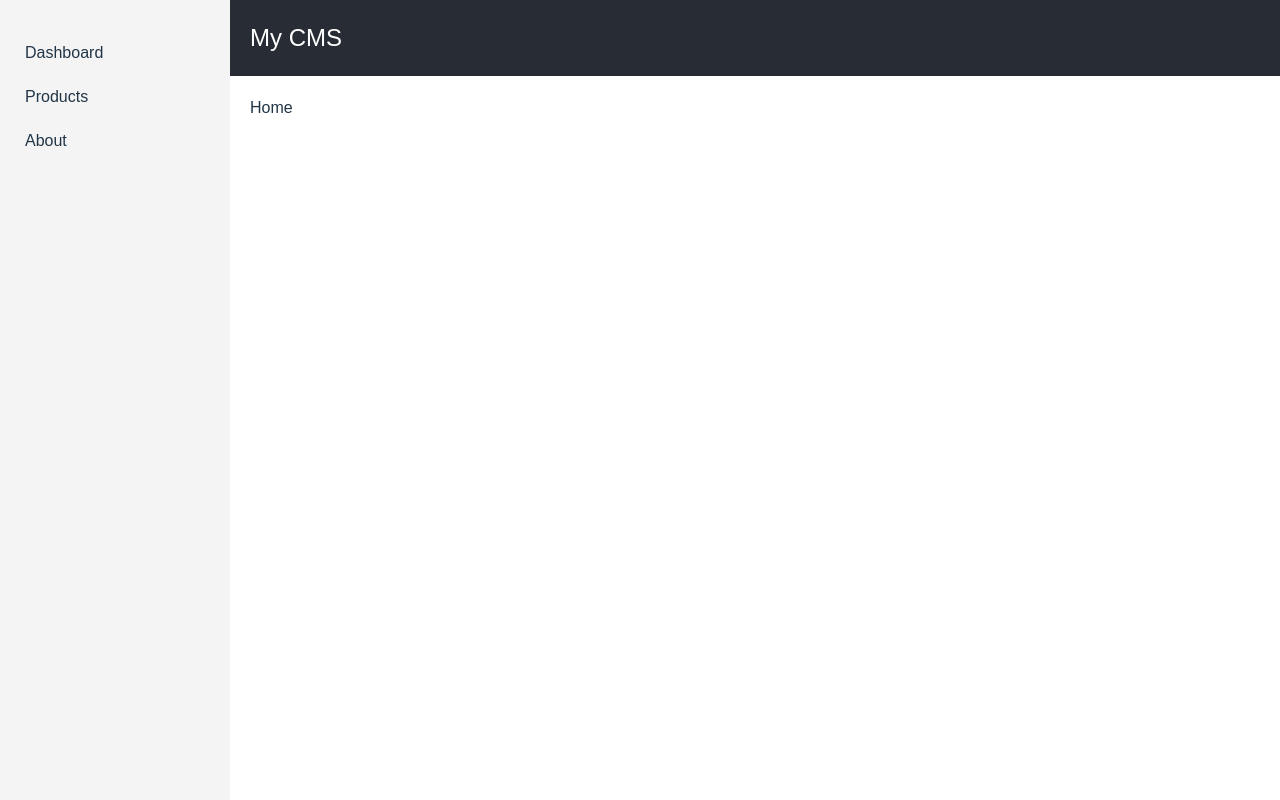
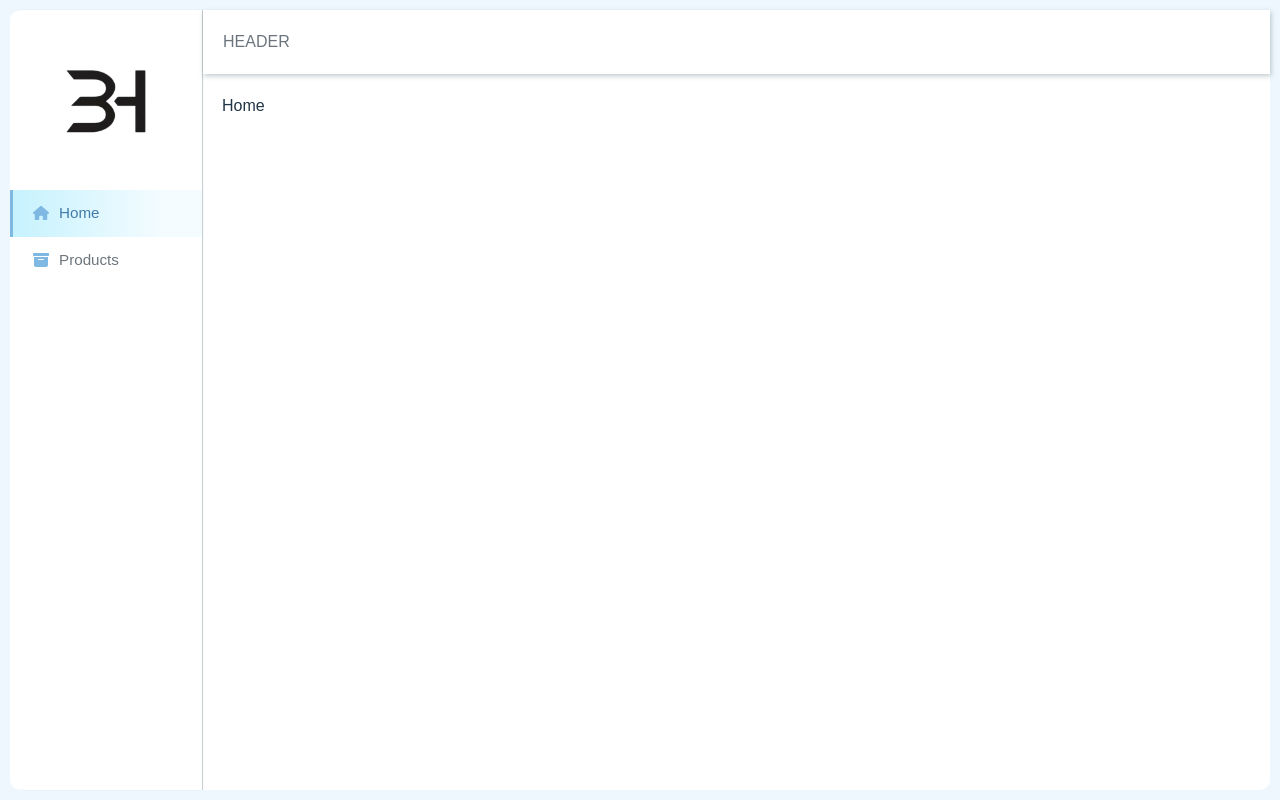
Before and after one commit to bufihofa/JITSTTS, a React (Vite) app in the folder frontend/: page /home in a window 1280 px wide. Built offline with nearby package versions, Linux system fonts and the light colour scheme; sample sign-in values are in the browser's storage.

Commit message:
Update sidebar

```diff
--- a/frontend/package.json
+++ b/frontend/package.json
@@ -13,6 +13,7 @@
     "axios": "^1.10.0",
     "react": "^19.1.0",
     "react-dom": "^19.1.0",
+    "react-icons": "^5.5.0",
     "react-router-dom": "^7.6.2"
   },
   "devDependencies": {
--- a/frontend/src/component/header/Header.tsx
+++ b/frontend/src/component/header/Header.tsx
@@ -1,4 +1,4 @@
 const Header = () => {
-  return <header className="app-header">My CMS</header>;
+  return <header className="app-header">HEADER</header>;
 }
 export default Header;
--- a/frontend/src/component/layout/CMSLayout.css
+++ b/frontend/src/component/layout/CMSLayout.css
@@ -6,42 +6,130 @@ body {
 .app-container {
   display: flex;
   flex-direction: row;
-  width: 100vw;
-  height: 100vh;
+  width: calc(100vw - 20px);
+  height: calc(100vh - 20px);
+  border-radius: 10px;
+  background-color: white;
 }
 
 .app-header {
-  background-color: #282c34;
-  padding: 20px;
-  color: white;
-  font-size: 1.5rem;
+  display: flex;
+  align-items: center;
+  background-color: #ffffff;
+  color: #6c757d;
+  padding-left: 20px;
+  margin-left: 1px;
+  height: 8vh;
+  box-shadow: 1px 2px 5px rgba(43, 84, 88, 0.3);
 }
 
 .main-content {
   display: flex;
-  flex-direction: column  ;
+  flex-direction: column;
   flex: 1;
+
 }
 
+@keyframes fadeIn {
+  from {
+    opacity: 0;
+  }
+  to {
+    opacity: 1;
+  }
+}
+.page-enter {
+  opacity: 0;
+}
+.page-enter-active {
+  opacity: 1;
+  transition: opacity 500ms;
+}
 .app-sidebar {
-  width: 200px;
-  background-color: #f4f4f4;
-  padding: 15px;
+  width: 15vw;
+  background-color: #ffffff;
+  border-radius: 10px 0px 0px 15px;
+  box-shadow: 1px 0px 1px rgba(43, 84, 88, 0.3);
 }
-.app-sidebar ul {
-  list-style: none;
-  padding: 0;
-}
-.app-sidebar li {
-  padding: 10px;
-  cursor: pointer;
-  border-radius: 5px;
-}
-.app-sidebar li:hover {
-  background-color: #ddd;
-}
+
 
 .content-area {
   flex: 1;
   padding: 20px;
+  animation: fadeIn 0.3s ease-in-out;
 }
+
+.cms-container {
+  display: flex;
+  flex-direction: column;
+  align-items: center;
+  justify-content: center;
+  height: 100vh;
+  width: 100vw;
+  background-color: #EEF7FD;
+
+}
+.logo-sidebar{
+  display: flex;
+  justify-content: center;
+  align-items: center;
+  margin: 20px;
+}
+.logo-sidebar img{
+  padding: 10px;
+  border-radius: 10px;
+  width: 80px;
+  height: 80px;
+  cursor: pointer;
+  transition: all 0.3s ease-in-out;
+}
+.logo-sidebar img:hover {
+  cursor: pointer;
+  filter: drop-shadow(0 0 5px rgba(0, 234, 255, 0.8));
+}
+.sidebar-menu {
+  padding: 0;
+  margin: 0;
+  list-style: none;
+}
+
+.sidebar-item {
+}
+
+.sidebar-link {
+  display: flex;
+  align-items: center;
+  padding: 12px 20px;
+  color: #6c757d;
+  text-decoration: none;
+  transition: all 0.5s ease;
+  border-left: 3px solid transparent;
+}
+
+.sidebar-link.active {
+  background: linear-gradient(90deg, #74dffc68 0%, #d3f2fe41 80%);
+  color: #427ca8;
+  border-left: 3px solid #7EB8E3;
+}
+
+.sidebar-link:hover:not(.active) {
+  background-color: #eef4fa;
+  color: #7EB8E3;
+  font-size: 1.25rem;
+}
+.sidebar-link.active:hover {
+  background-color: #eef4fa;
+  color: #427ca8;
+  font-size: 1.25rem;
+  border-left: 3px solid #7EB8E3;
+}
+.sidebar-icon {
+  margin-right: 10px;
+  color: #7EB8E3;
+}
+
+.sidebar-text {
+  font-size: 0.95rem;
+  font-weight:  500;
+  overflow: hidden;
+}
--- a/frontend/src/component/layout/CMSLayout.tsx
+++ b/frontend/src/component/layout/CMSLayout.tsx
@@ -1,15 +1,20 @@
+import { useLocation } from "react-router-dom";
 import Header from "../header/Header";
 import Sidebar from "../sidebar/Sidebar";
 import './CMSLayout.css';
 const CMSLayout: React.FC<{ children: React.ReactNode }> = ({ children }) => {
+  const location = useLocation();
+
   return (
-    <div className="app-container">
-      <Sidebar />
-      <div className="main-content">
-        <Header />
-        <main className="content-area">
-          {children}
-        </main>
+    <div className="cms-container">
+      <div className="app-container">
+        <Sidebar />
+        <div className="main-content" >
+          <Header />
+          <main className="content-area" key={location.pathname}>
+            {children}
+          </main>
+        </div>
       </div>
     </div>
   );
--- a/frontend/src/component/sidebar/Sidebar.tsx
+++ b/frontend/src/component/sidebar/Sidebar.tsx
@@ -1,11 +1,31 @@
+import React from "react";
+import { FaHouse, FaBoxArchive } from "react-icons/fa6";
+import { NavLink } from "react-router-dom";
 const Sidebar = () => {
+    const [isOpen, setIsOpen] = React.useState(true);
+        const toggleSidebar = () => {
+            console.log("Toggle sidebar");
+        setIsOpen(!isOpen);
+    };
     return(
         <aside className="app-sidebar">
-            <ul>
-                <li>Dashboard</li>
-                <li>Products</li>
-                <li>About</li>
-            </ul>
+            <div className="logo-sidebar">
+                <img src="/bh_logo.png" alt="Logo" className="logo-sidebar" onClick={toggleSidebar} />
+            </div>
+            <div className="sidebar-menu">
+                <div className="sidebar-item">
+                    <NavLink to="/home" className="sidebar-link">
+                        <FaHouse className="sidebar-icon" />
+                        <span className="sidebar-text">Home</span>
+                    </NavLink>
+                </div>
+                <div className="sidebar-item">
+                    <NavLink to="/products" className="sidebar-link">
+                        <FaBoxArchive className="sidebar-icon" />
+                        <span className="sidebar-text">Products</span>
+                    </NavLink>
+                </div>
+            </div>
         </aside>
     )
 }
--- a/frontend/src/pages/auth/Auth.css
+++ b/frontend/src/pages/auth/Auth.css
@@ -54,7 +54,16 @@
     height: 32px;
     margin-top: 20px;
 }
+@keyframes shake {
+  0% { transform: translateX(0); }
+  10%, 30%, 50%, 70%, 90% { transform: translateX(-5px); }
+  20%, 40%, 60%, 80% { transform: translateX(5px); }
+  100% { transform: translateX(0); }
+}
 
+.shake-animation {
+  animation: shake 0.6s cubic-bezier(.36,.07,.19,.97) both;
+}
 .form-input {
     padding: 8px 12px;
     border: 1px solid #e5e7eb;
--- a/frontend/src/pages/auth/Login.tsx
+++ b/frontend/src/pages/auth/Login.tsx
@@ -1,4 +1,4 @@
-import { useState } from "react";
+import { useEffect, useRef, useState } from "react";
 import './Auth.css';
 import { login, register } from "../../api/auth";
 
@@ -10,7 +10,18 @@ const LoginPage = () => {
   const [activeTab, setActiveTab] = useState<boolean>(true); //
   const [errorMessage, setErrorMessage] = useState<string>('');
   const [loading, setLoading] = useState<boolean>(false);
+  const [shakeForm, setShakeForm] = useState<boolean>(false);
+  const formRef = useRef<HTMLDivElement>(null);
 
+  useEffect(() => {
+    if (errorMessage) {
+      setShakeForm(true);
+      const timer = setTimeout(() => {
+        setShakeForm(false);
+      }, 600); // Match animation duration
+      return () => clearTimeout(timer);
+    }
+  }, [errorMessage]);
   const selectTab = () => {
     return (
       <div className="tab-container">
@@ -69,7 +80,7 @@ const LoginPage = () => {
   }
   const loginForm = () => {
     return (
-        <form className="login-form">
+        <form className="login-form ">
             <div className="login-input">
                 <label className="form-label">Username</label>
                 <br />
@@ -111,7 +122,10 @@ const LoginPage = () => {
 
   return (
     <div className="login-page">
-        <div className="login-container" >
+        <div
+          className={`login-container ${shakeForm ? 'shake-animation' : ''}`}
+          ref={formRef}
+        >
             <div className="login-header">
                 <div className="logo">
                     <img src="/bh_logo.png" alt="Logo" />
--- a/frontend/src/routes/CMSRoutes.tsx
+++ b/frontend/src/routes/CMSRoutes.tsx
@@ -8,8 +8,8 @@ const CMSRoutes: React.FC = () => {
         <Routes>
             <Route path="home" element={<div>Home</div>} />
 
-            <Route path="product" element={<ProductManagePage   />} />
-            <Route path="user" element={<div>User</div>} />
+            <Route path="products" element={<ProductManagePage   />} />
+            <Route path="users" element={<div>User</div>} />
 
             <Route path="*" element={<Navigate to="/home" replace />} />
         </Routes>
```
Also changed, not shown: 1 other file (tests, documents, lock files or other folders).
